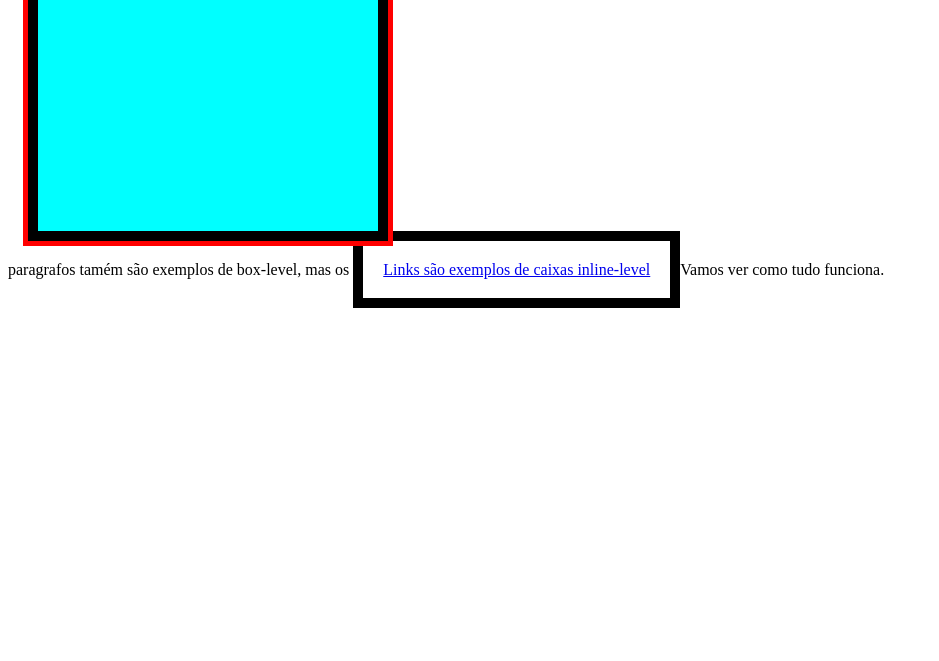
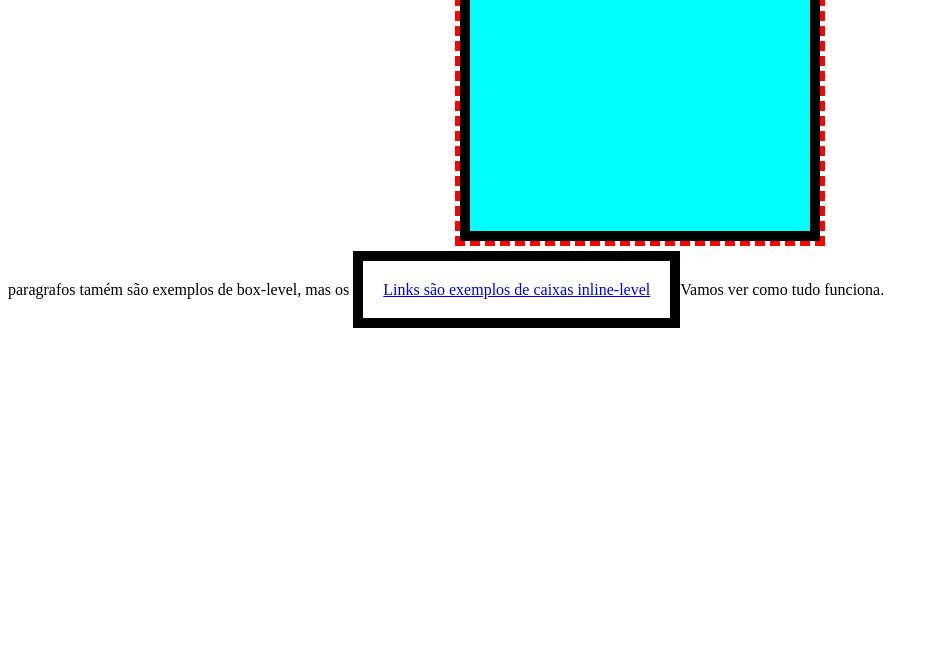
Before and after one commit to Diogo-Stack-ux/exercicios-gu-nabara, a plain HTML site: page ex21/box02.html in a window 1280 px wide. Shown: the part 139-800 px from the top of the page, without its empty margins (0-939 px from the left). Drawn offline with Linux system fonts and the light colour scheme.

Commit message:
commit 6  de hoje

```diff
--- a/ex21/box02.html
+++ b/ex21/box02.html
@@ -9,24 +9,12 @@
            background-color: aqua;
            height: 300px;
            width:300px;
-           border-width: 10px;
-           border-style: solid;
-           border-color: black;
+          border: 10px solid black ;
+              padding: 20px ;
 
-           padding-top: 20px;
-            padding-left: 20px;
-            padding-bottom: 20px;
-            padding-right: 20px;
+             margin: 20px auto 40px auto;
 
-              margin-top: 20px;
-            margin-left: 20px;
-            margin-bottom: 20px;
-            margin-right: 20px;
-
-            outline-width: 5px;
-            outline-style: solid;
-            outline-color: red;
-
+            outline: 5px dashed red;
         }
 
     a {
```
